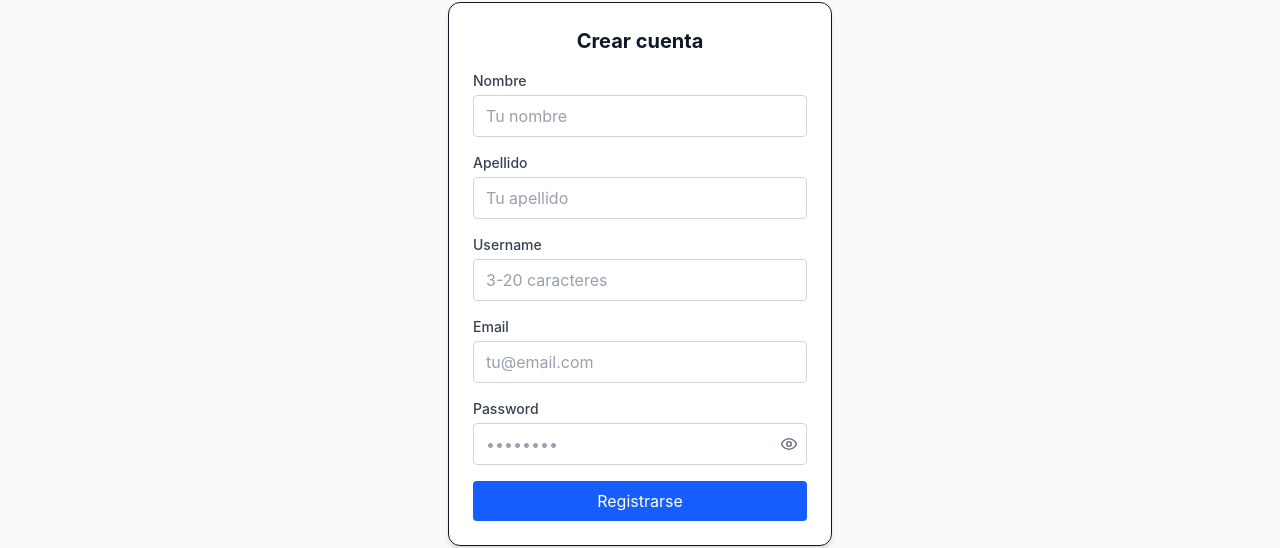
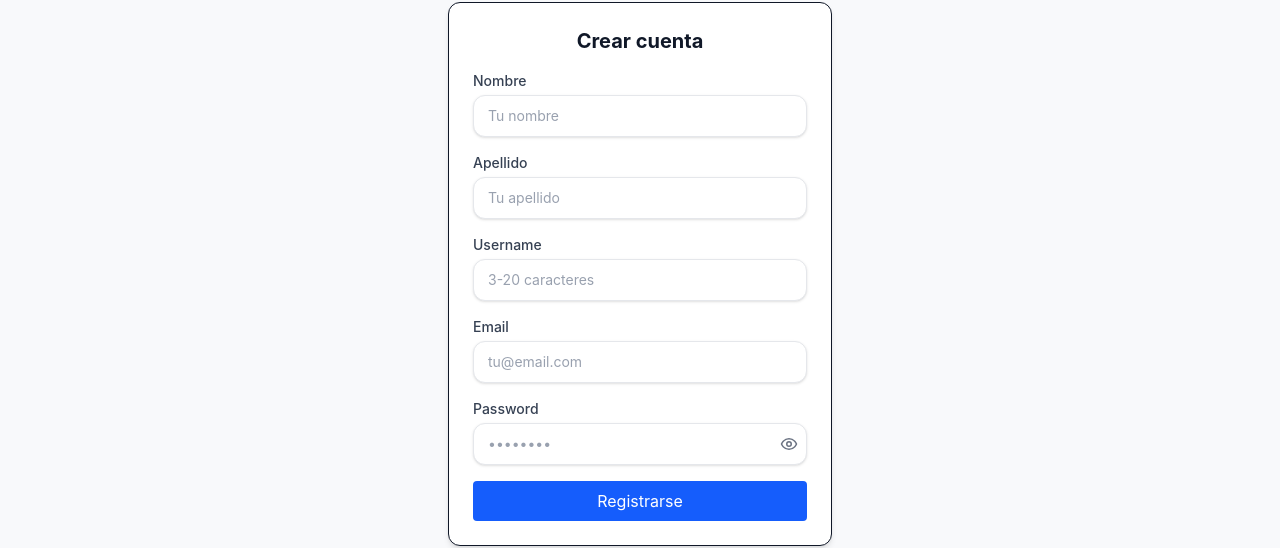
Before and after one commit to Jeferson-Ruiz/ToDo-frontend, a React (Vite) app: page /register in a window 1280 px wide. Shown: the part 130-678 px from the top of the page. Built offline with nearby package versions, Linux system fonts and the light colour scheme.

Commit message:
feat:  agrega estilo redondo

```diff
--- a/src/components/ui/FormSelect.tsx
+++ b/src/components/ui/FormSelect.tsx
@@ -30,7 +30,7 @@ export function FormSelect({ label, value, options, onChange, id: propId, name,
         value={value}
         onChange={(e) => onChange(e.target.value)}
         disabled={disabled}
-        className="w-full border border-gray-300 dark:border-gray-600 bg-white dark:bg-gray-700 text-gray-900 dark:text-white rounded px-3 py-2 focus:outline-none focus:ring-2 focus:ring-blue-600 dark:focus:ring-blue-500 disabled:opacity-50 disabled:cursor-not-allowed"
+        className="w-full border border-gray-200 dark:border-gray-700 bg-white dark:bg-gray-900 text-gray-900 dark:text-white rounded-xl px-3.5 py-2.5 text-sm shadow-sm focus:outline-none focus:ring-2 focus:ring-blue-600 dark:focus:ring-blue-500 disabled:opacity-50 disabled:cursor-not-allowed"
       >
         {options.map((o) => (
           <option key={o.value || o.label} value={o.value}>
--- a/src/components/ui/Input.tsx
+++ b/src/components/ui/Input.tsx
@@ -30,7 +30,7 @@ export function Input({
           placeholder={placeholder}
           value={value}
           onChange={(e) => onChange(e.target.value)}
-          className={`w-full border border-gray-300 dark:border-gray-600 bg-white dark:bg-gray-700 text-gray-900 dark:text-white placeholder-gray-400 dark:placeholder-gray-400 rounded px-3 py-2 focus:outline-none focus:ring-2 focus:ring-blue-600 dark:focus:ring-blue-500 ${rightElement ? "pr-20" : ""}`}
+          className={`w-full border border-gray-200 dark:border-gray-700 bg-white dark:bg-gray-900 text-gray-900 dark:text-white placeholder-gray-400 rounded-xl px-3.5 py-2.5 text-sm shadow-sm focus:outline-none focus:ring-2 focus:ring-blue-600 dark:focus:ring-blue-500 ${rightElement ? "pr-20" : ""}`}
         />
         {rightElement && (
           <div className="absolute inset-y-0 right-0 flex items-center pr-1">
```
